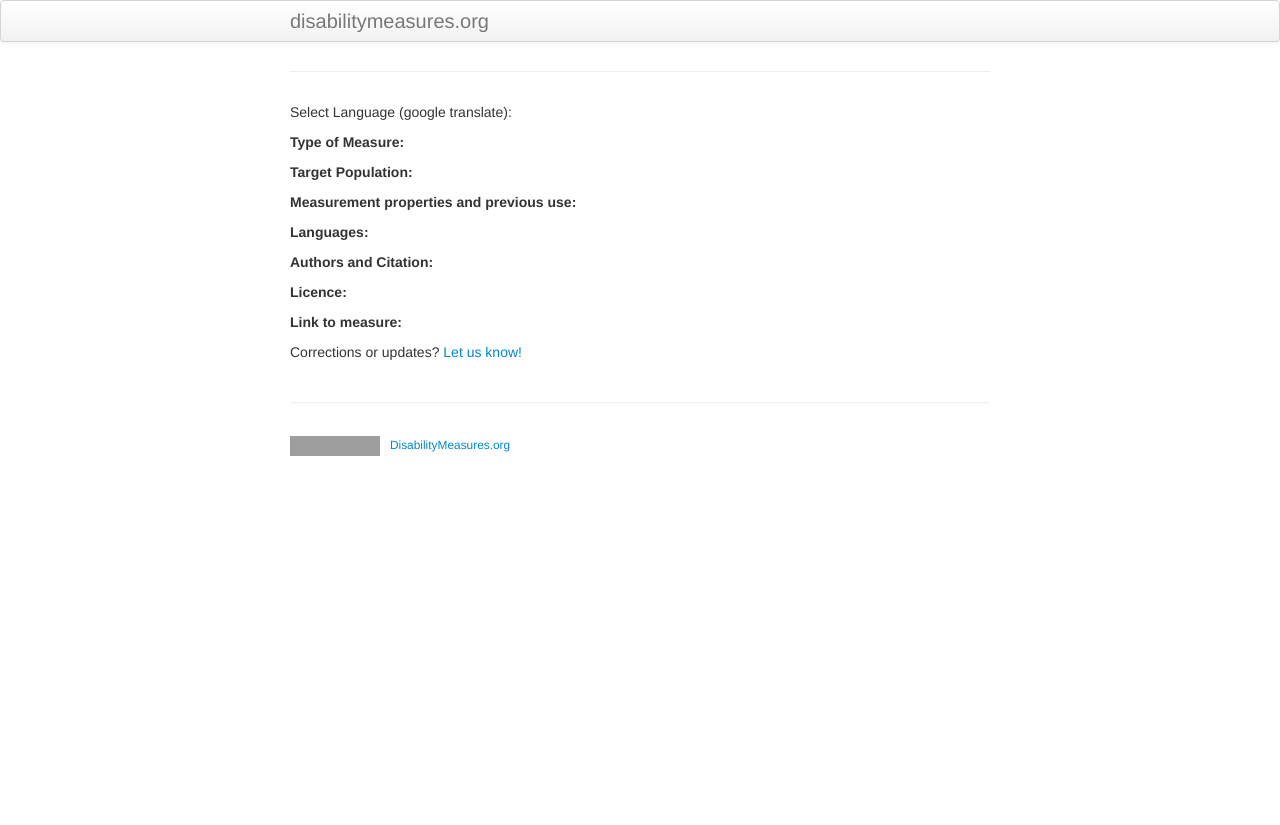
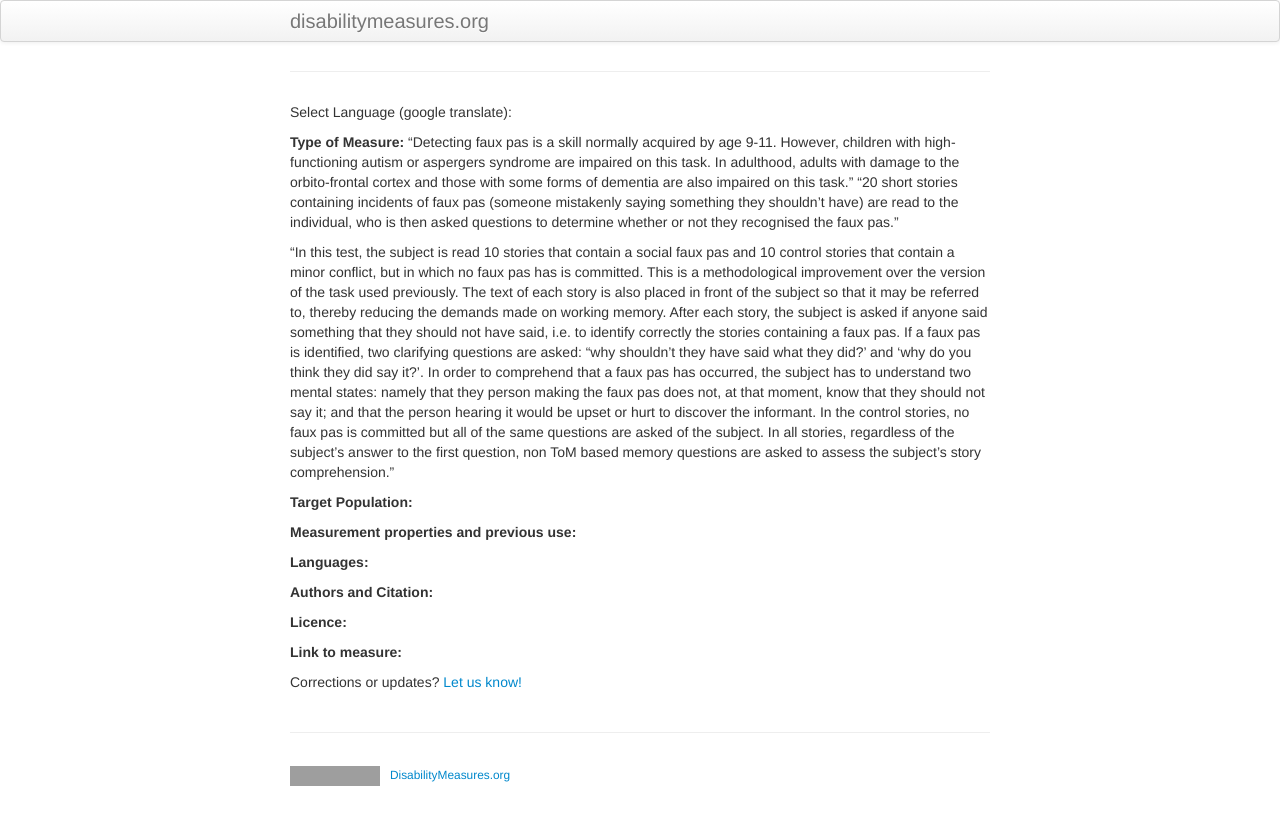
Before and after one commit to mjmaenner/disabilitymeasures, a Jekyll site: the page built from FauxPas/index.md, in a window 1280 px wide. Shown: the top 825 px of the page. Built offline with Jekyll 4.4.1, drawn with Linux system fonts in a browser that asks for light colours; grey boxes are pictures that could not be loaded.

Commit message:
started faux pas test

```diff
--- a/FauxPas/index.md
+++ b/FauxPas/index.md
@@ -13,7 +13,10 @@ function googleTranslateElementInit() {
 }
 </script><script type="text/javascript" src="//translate.google.com/translate_a/element.js?cb=googleTranslateElementInit"></script>
 
-**Type of Measure:**
+**Type of Measure:**  "Detecting faux pas is a skill normally acquired by age 9-11. However, children with high-functioning autism or aspergers syndrome are impaired on this task. In adulthood, adults with damage to the orbito-frontal cortex and those with some forms of dementia are also impaired on this task."
+"20 short stories containing incidents of faux pas (someone mistakenly saying something they shouldn't have) are read to the individual, who is then asked questions to determine whether or not they recognised the faux pas."
+
+"In this test, the subject is read 10 stories that contain a social faux pas and 10 control stories that contain a minor conflict, but in which no faux pas has is committed. This is a methodological improvement over the version of the task used previously. The text of each story is also placed in front of the subject so that it may be referred to, thereby reducing the demands made on working memory. After each story, the subject is asked if anyone said something that they should not have said, i.e. to identify correctly the stories containing a faux pas. If a faux pas is identified, two clarifying questions are asked: "why shouldn't they have said what they did?' and 'why do you think they did say it?'. In order to comprehend that a faux pas has occurred, the subject has to understand two mental states: namely that they person making the faux pas does not, at that moment, know that they should not say it; and that the person hearing it would be upset or hurt to discover the informant. In the control stories, no faux pas is committed but all of the same questions are asked of the subject. In all stories, regardless of the subject's answer to the first question, non ToM based memory questions are asked to assess the subject's story comprehension."
 
 **Target Population:**
 
```
